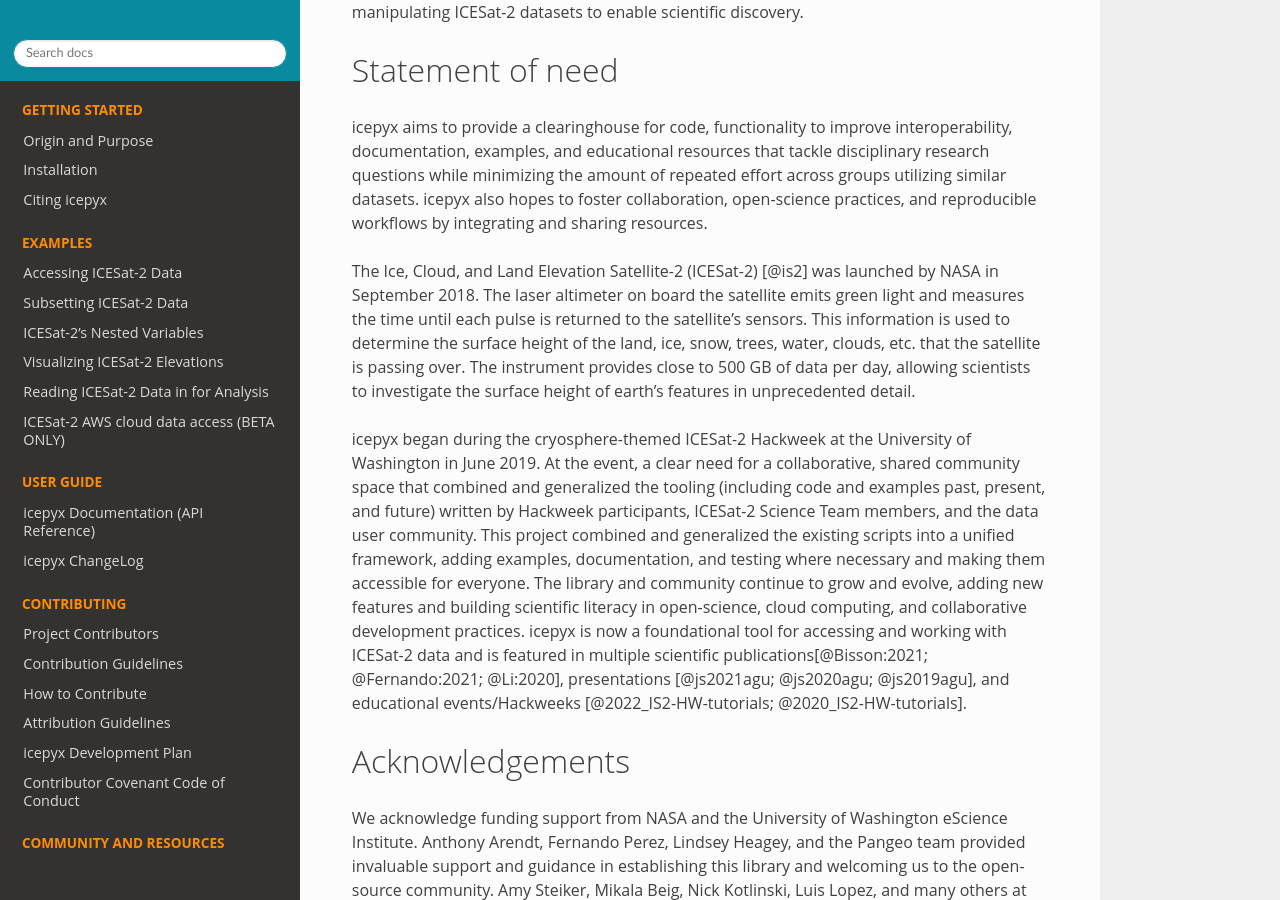
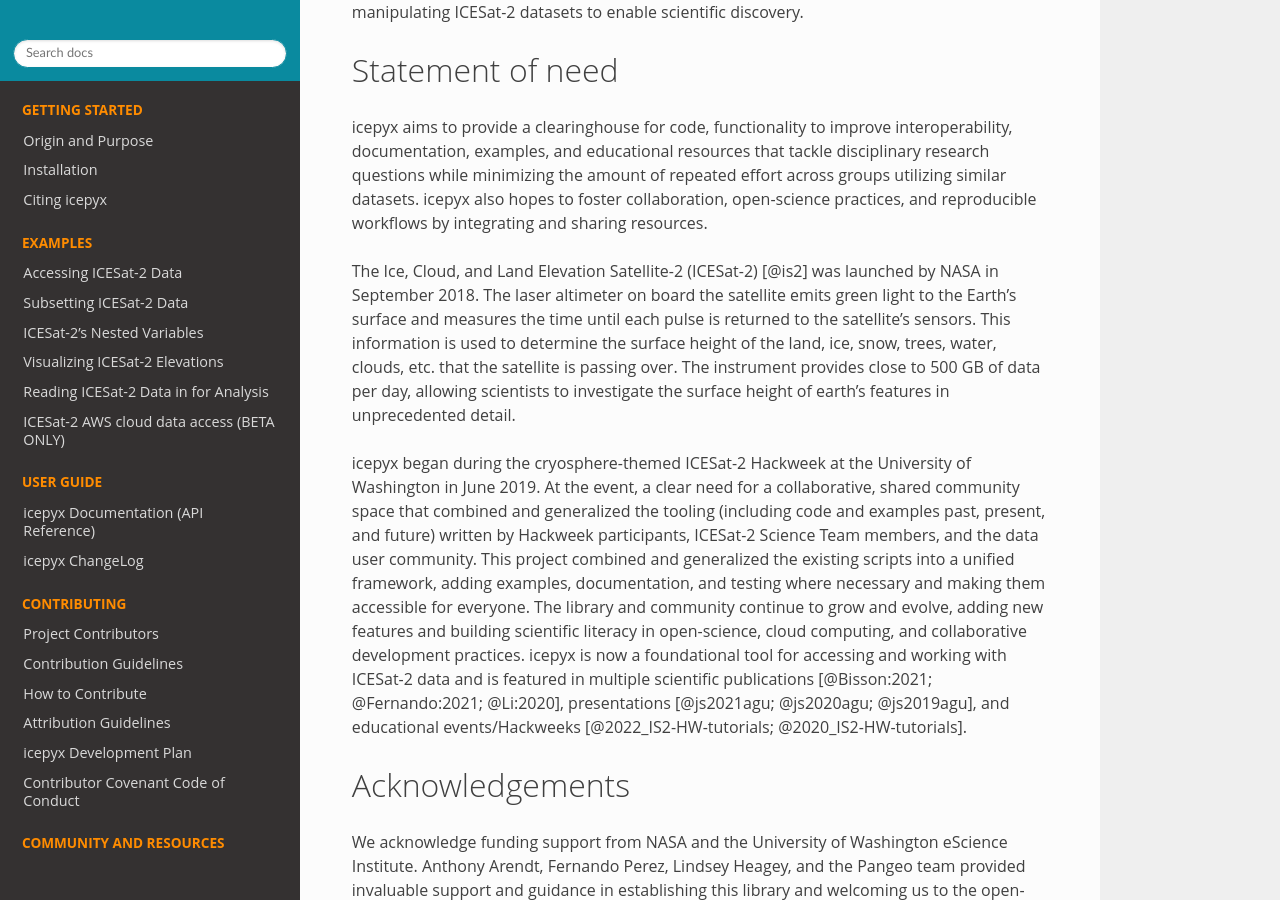
Before and after one commit to icesat2py/icepyx, a Sphinx documentation site: the page built from doc/source/tracking/paper.md, in a window 1280 px wide and 900 px high, scrolled down 265 px. Built offline with Sphinx 7.4.7 and the Read the Docs theme 2.0.0, drawn with Linux system fonts in a browser that asks for light colours; the version number could not be read and is left out.

Commit message:
Apply suggestions from code review
Co-authored-by: Wei Ji <23487320+weiji14@users.noreply.github.com>

```diff
--- a/doc/source/tracking/paper.md
+++ b/doc/source/tracking/paper.md
@@ -101,7 +101,7 @@
 icepyx also hopes to foster collaboration, open-science practices, and reproducible workflows by integrating and sharing resources.
 
 The Ice, Cloud, and Land Elevation Satellite-2 (ICESat-2) [@is2] was launched by NASA in September 2018.
-The laser altimeter on board the satellite emits green light and measures the time until each pulse is returned to the satellite's sensors.
+The laser altimeter on board the satellite emits green light to the Earth's surface and measures the time until each pulse is returned to the satellite's sensors.
 This information is used to determine the surface height of the land, ice, snow, trees, water, clouds, etc. that the satellite is passing over.
 The instrument provides close to 500 GB of data per day, allowing scientists to investigate the surface height of earth's features in unprecedented detail.
 
@@ -109,7 +109,7 @@
 At the event, a clear need for a collaborative, shared community space that combined and generalized the tooling (including code and examples past, present, and future) written by Hackweek participants, ICESat-2 Science Team members, and the data user community.
 This project combined and generalized the existing scripts into a unified framework, adding examples, documentation, and testing where necessary and making them accessible for everyone.
 The library and community continue to grow and evolve, adding new features and building scientific literacy in open-science, cloud computing, and collaborative development practices.
-icepyx is now a foundational tool for accessing and working with ICESat-2 data and is featured in multiple scientific publications[@Bisson:2021; @Fernando:2021; @Li:2020], presentations [@js2021agu; @js2020agu; @js2019agu], and educational events/Hackweeks [@2022_IS2-HW-tutorials; @2020_IS2-HW-tutorials].
+icepyx is now a foundational tool for accessing and working with ICESat-2 data and is featured in multiple scientific publications [@Bisson:2021; @Fernando:2021; @Li:2020], presentations [@js2021agu; @js2020agu; @js2019agu], and educational events/Hackweeks [@2022_IS2-HW-tutorials; @2020_IS2-HW-tutorials].
 
 # Acknowledgements
 
```
